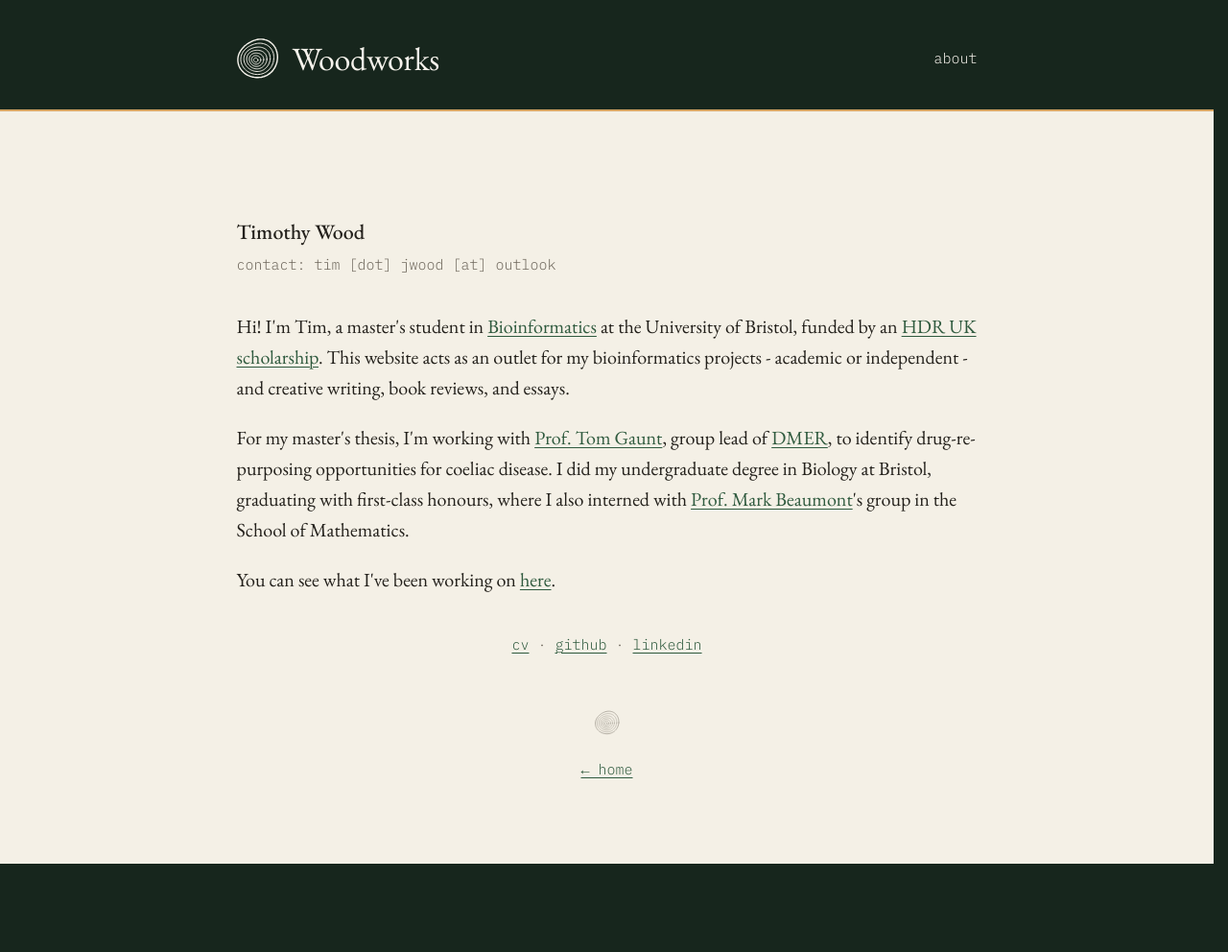
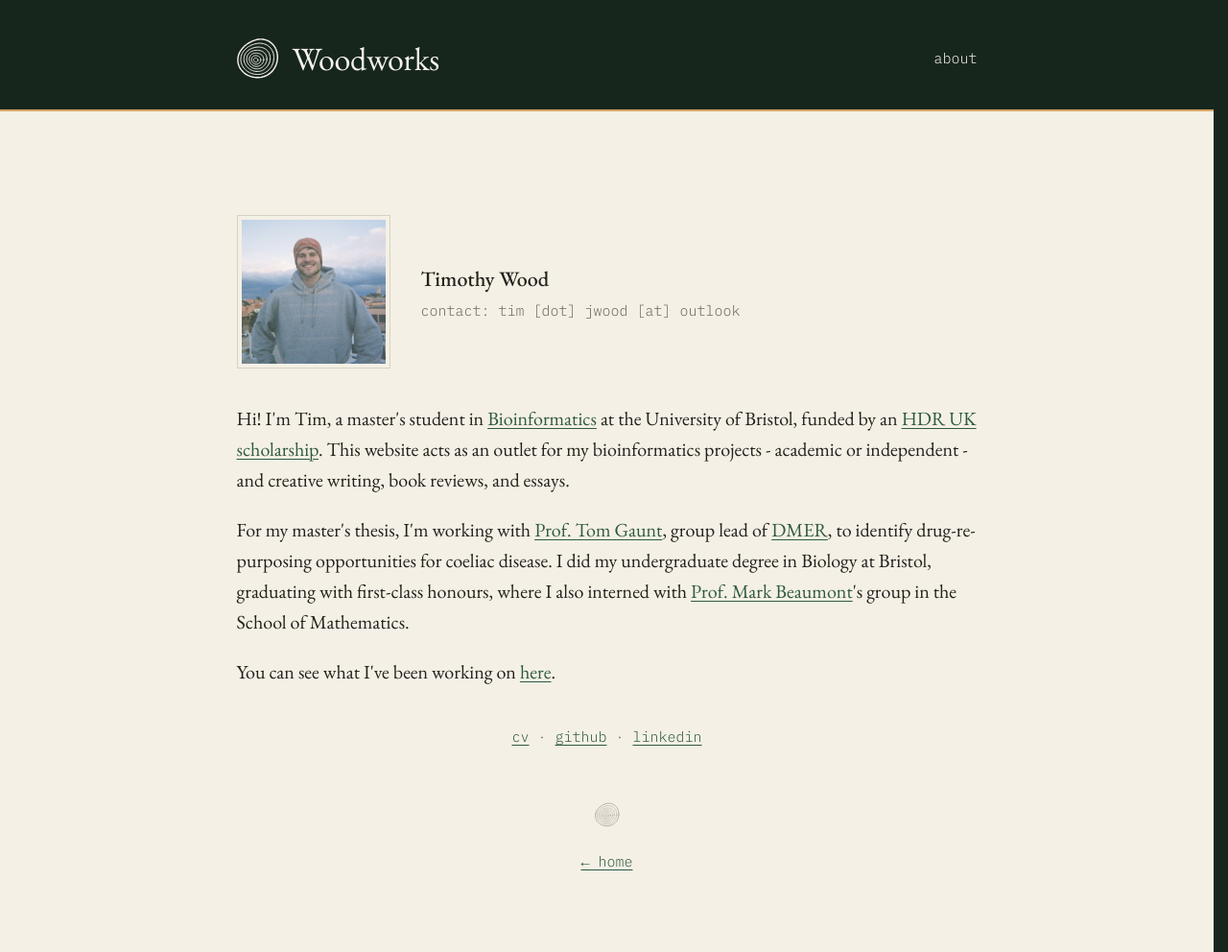
Before and after one commit to timj-wood/timj-wood.github.io, a Jekyll site: the page built from about.html, in a window 1280 px wide. Shown: the whole page at 96% size. Built offline with Jekyll 4.4.1, drawn with Linux system fonts in a browser that asks for light colours; before the commit the page ends 900 px from its top, so only the background shows below that.

Commit message:
About edit

```diff
--- a/about.html
+++ b/about.html
@@ -5,8 +5,13 @@ redirect_from:
   - /about/
 bare: true
 ---
-<p class="who">{{ site.author.name }}</p>
-<p class="contact mono first">contact: tim [dot] jwood [at] outlook</p>
+<header class="profile">
+  <img src="{{ '/images/profile-square.jpg' | relative_url }}" alt="{{ site.author.name }}">
+  <div>
+    <p class="who">{{ site.author.name }}</p>
+    <p class="contact mono first">contact: tim [dot] jwood [at] outlook</p>
+  </div>
+</header>
 
 <p>Hi! I'm Tim, a master's student in <a href="https://www.bristol.ac.uk/">Bioinformatics</a> at the
   University of Bristol, funded by an <a href="https://www.hdruk.ac.uk/people/timothy-wood/">HDR UK scholarship</a>.
```
Also changed, not shown: 1 other file.
